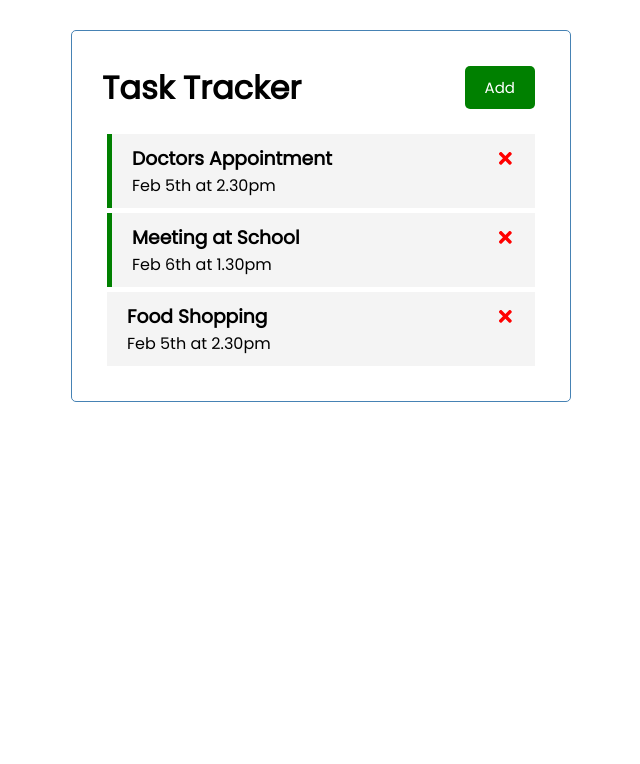
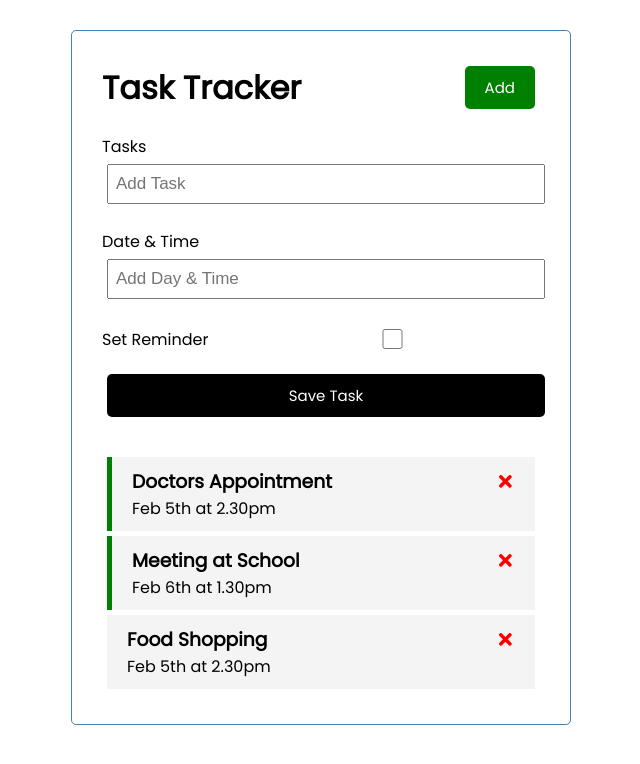
Before and after one commit to BranLim/react-crash-course-2021, a React (Create React App) app: page / in a window 1280 px wide. Shown: the top 764 px of the page, without its empty margins (319-959 px from the left). Built offline with nearby package versions, Linux system fonts and the light colour scheme.

Commit message:
Implement add task feature

```diff
--- a/src/App.js
+++ b/src/App.js
@@ -2,6 +2,7 @@
 
 import Header from './components/Header'
 import Tasks from './components/Tasks'
+import AddTasks from './components/AddTasks'
 
 function App() {
   const [tasks, setTasks] = useState([
@@ -26,6 +27,10 @@
 
   ]);
 
+  const addTask = (task) => {
+    console.log(task);
+  }
+
   const deleteTask = (id) => {
     setTasks(tasks.filter((task) => task.id !== id));
   }
@@ -38,6 +43,7 @@
   return (
     <div className="container">
       <Header title="Task Tracker" />
+      <AddTasks onAdd={addTask} />
       {
         tasks.length > 0
           ? (<Tasks tasks={tasks} onDelete={deleteTask} onToggle={toggleReminder} />)
--- /dev/null
+++ b/src/components/AddTasks.js
@@ -0,0 +1,38 @@
+import { useState } from 'react'
+
+const AddTasks = ({ onAdd }) => {
+    const [text, setText] = useState('');
+    const [day, setDay] = useState('');
+    const [reminder, setReminder] = useState(false);
+    const onSubmit = (e) => {
+        e.preventDefault()
+        if (!text) {
+            alert('Please add a task')
+            return;
+        }
+        onAdd({ text, day, reminder })
+        setText('')
+        setDay('')
+        setReminder(false)
+    }
+
+    return (
+        <form className="add-form" onSubmit={onSubmit}>
+            <div className="form-control">
+                <label>Tasks</label>
+                <input type='text' placeholder='Add Task' value={text} onChange={(e) => setText(e.target.value)}></input>
+            </div>
+            <div className='form-control'>
+                <label>Date & Time</label>
+                <input type='text' placeholder='Add Day & Time' value={day} onChange={(e) => setDay(e.target.value)}></input>
+            </div>
+            <div className='form-control form-control-check'>
+                <label>Set Reminder</label>
+                <input type='checkbox' checked={reminder} value={reminder} onChange={(e) => setReminder(e.currentTarget.checked)}></input>
+            </div>
+            <input type='submit' value='Save Task' className='btn btn-block' />
+        </form>
+    )
+}
+
+export default AddTasks
```
